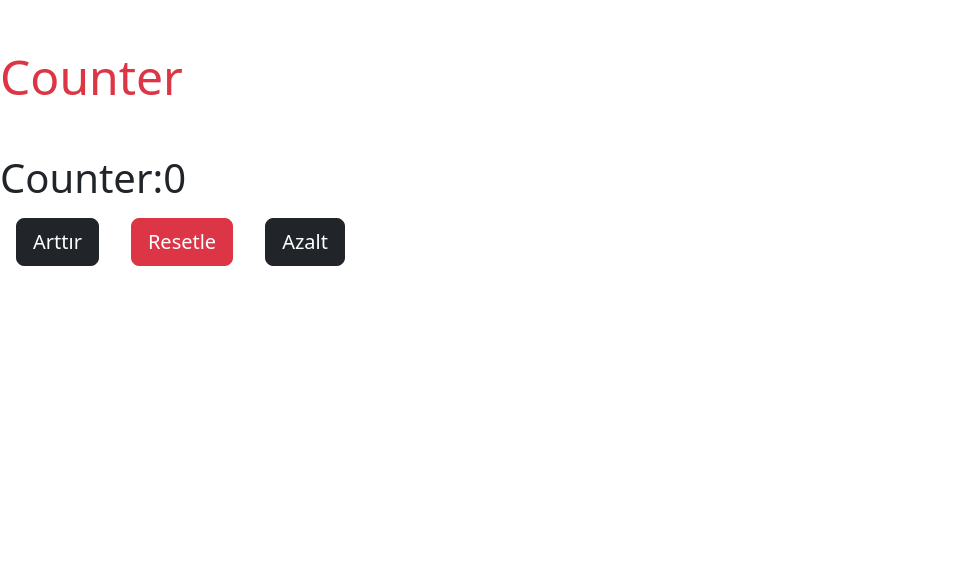
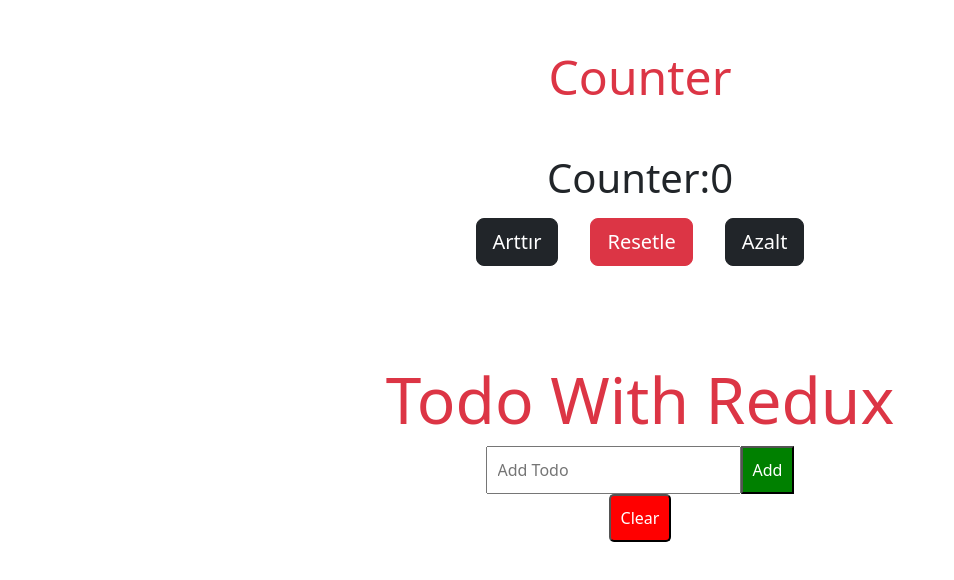
Before and after one commit to duygukucukoglu35/redux-basic-todo-app, a React (Create React App) app: page / in a window 1280 px wide. Shown: the top 580 px of the page, without its empty margins (0-954 px from the left). Built offline with nearby package versions, Linux system fonts and the light colour scheme.

Commit message:
add todo template design

```diff
--- /dev/null
+++ b/src/App.css
@@ -0,0 +1,18 @@
+.App {
+    text-align: center;
+  }
+
+  .App-logo {
+    height: 40vmin;
+    pointer-events: none;
+  }
+  .App-header {
+    background-color: #282c34;
+    min-height: 100vh;
+    display: flex;
+    flex-direction: column;
+    align-items: center;
+    justify-content: center;
+    font-size: calc(10px + 2vmin);
+    color: white;
+  }
--- a/src/App.js
+++ b/src/App.js
@@ -3,14 +3,17 @@
 // import{reducer} from "./redux";
 // import { legacy_createStore as createStore} from 'redux';
 import {store} from './redux'
+import Todo from "./components/todo/Todo";
+import "./App.css";
 
 
 function App() {
   // const store = createStore(reducer)
   return (
-    <div>
+    <div className="App">
       <Provider store={store}>
       <Counter/>
+      <Todo/>
       </Provider>
 
 
--- /dev/null
+++ b/src/components/todo/Todo.css
@@ -0,0 +1,45 @@
+.todo-input {
+  padding: 10px;
+  font-size: 1rem;
+}
+.add-button {
+  padding: 10px;
+  font-size: 1rem;
+  background-color: green;
+  color: white;
+}
+.ok-logo {
+  width: 40px;
+  margin: 10px;
+  cursor: pointer;
+}
+.todoText {
+  /* width: 75%; */
+  display: flex;
+  justify-content: center;
+  align-items: center;
+}
+.todo-list {
+  min-width: 400px;
+  display: flex;
+  justify-content: space-between;
+  padding: 10px;
+  margin: 10px;
+}
+.clear-wrapper{
+    display: flex;
+    justify-content: center;
+    align-items: center;
+}
+.clear-button {
+  padding: 10px;
+  font-size: 1rem;
+  background-color: red;
+  color: white;
+  border-radius: 5px;
+}
+.delete-logo {
+  width: 40px;
+  margin: 10px;
+  cursor: pointer;
+}
--- /dev/null
+++ b/src/components/todo/Todo.jsx
@@ -0,0 +1,16 @@
+import React from "react";
+import TodoInput from "./TodoInput";
+import TodoList from "./TodoList";
+import "./Todo.css";
+
+const Todo = () => {
+  return (
+    <div className="app my-5 py-5">
+      <h2 className="display-3 text-danger">Todo With Redux</h2>
+      <TodoInput />
+      <TodoList />
+    </div>
+  );
+};
+
+export default Todo;
--- /dev/null
+++ b/src/components/todo/TodoInput.jsx
@@ -0,0 +1,28 @@
+import { useState } from "react";
+
+const TodoInput = () => {
+  const [text, setText] = useState("");
+
+  const handleSubmit = (e) => {
+    e.preventDefault();
+
+    setText("");
+  };
+
+  return (
+    <form onSubmit={handleSubmit}>
+      <input
+        className="todo-input"
+        type="text"
+        placeholder="Add Todo"
+        value={text}
+        onChange={(e) => setText(e.target.value)}
+      />
+      <button type="submit" className="add-button">
+        Add
+      </button>
+    </form>
+  );
+};
+
+export default TodoInput;
--- /dev/null
+++ b/src/components/todo/TodoItem.jsx
@@ -0,0 +1,41 @@
+import React from 'react';
+import okLogo from '../../assets/ok.png';
+import deleteLogo from '../../assets/delete.png';
+
+const TodoItem = ({ completed, text, id }) => {
+  const handleToggle = () => {};
+
+  const handleDelete = () => {};
+
+  const styled = {
+    textDecoration: completed ? 'line-through' : 'none',
+    backgroundColor: completed ? '#A9A9A9' : 'orange',
+    borderRadius: '5px',
+  };
+
+  return (
+    <div style={styled} className="todo-list">
+      <h2 className="todoText">{text}</h2>
+      <div>
+        <span>
+          <img
+            src={okLogo}
+            className="ok-logo"
+            alt="ok logo"
+            onClick={handleToggle}
+          />
+        </span>
+        <span>
+          <img
+            src={deleteLogo}
+            className="delete-logo"
+            alt="delete logo"
+            onClick={handleDelete}
+          />
+        </span>
+      </div>
+    </div>
+  );
+};
+
+export default TodoItem
--- /dev/null
+++ b/src/components/todo/TodoList.jsx
@@ -0,0 +1,22 @@
+import TodoItem from "./TodoItem";
+
+const TodoList = () => {
+  const handleClearList = () => {};
+
+  return (
+    <div>
+      <div>
+        {[].map((todo) => (
+          <TodoItem key={todo.id} {...todo} />
+        ))}
+      </div>
+      <div className="clear-wrapper">
+        <button onClick={handleClearList} className="clear-button">
+          Clear
+        </button>
+      </div>
+    </div>
+  );
+};
+
+export default TodoList;
```
Also changed, not shown: src/assets/delete.png (added), src/assets/ok.png (added).
